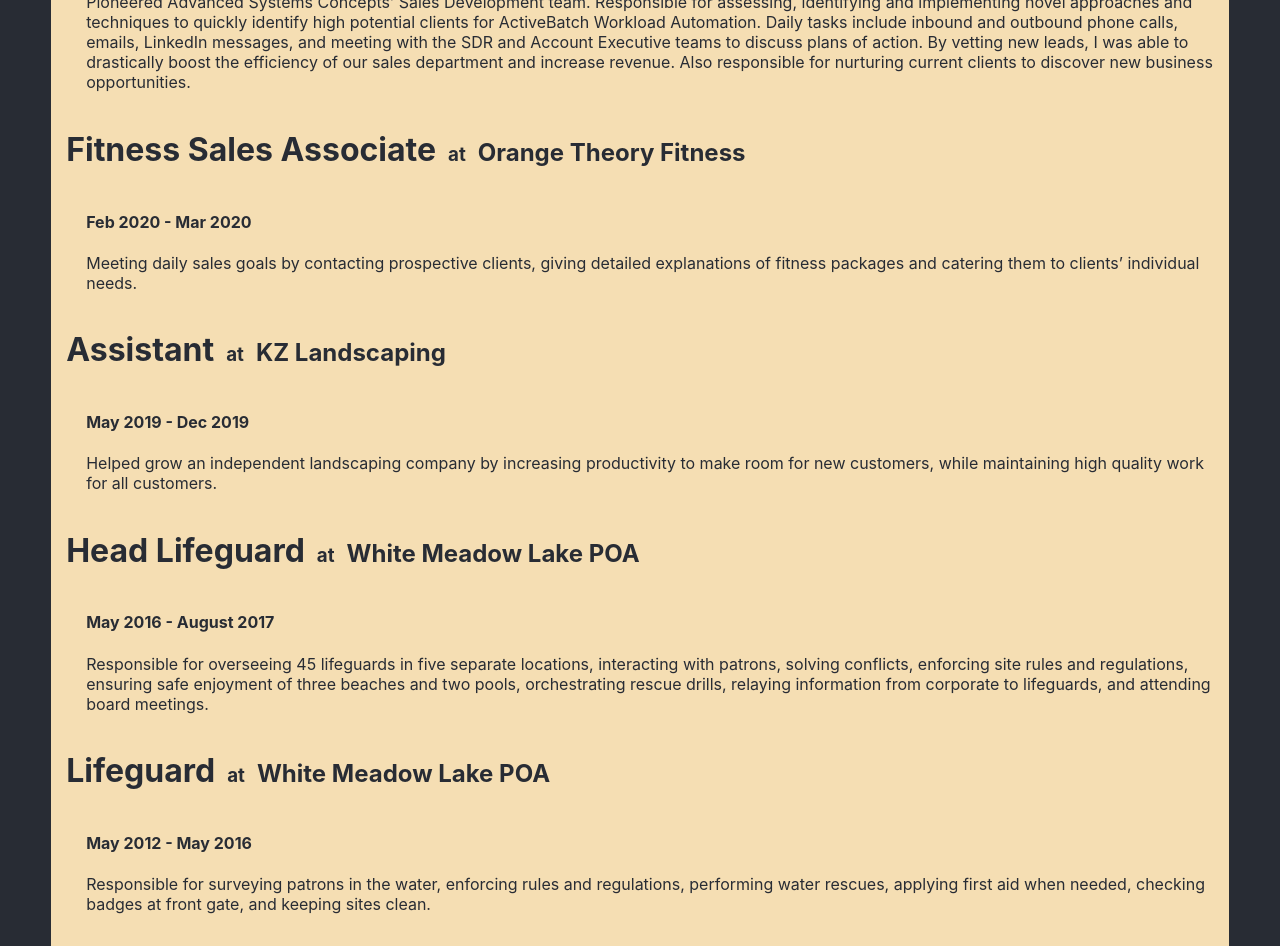
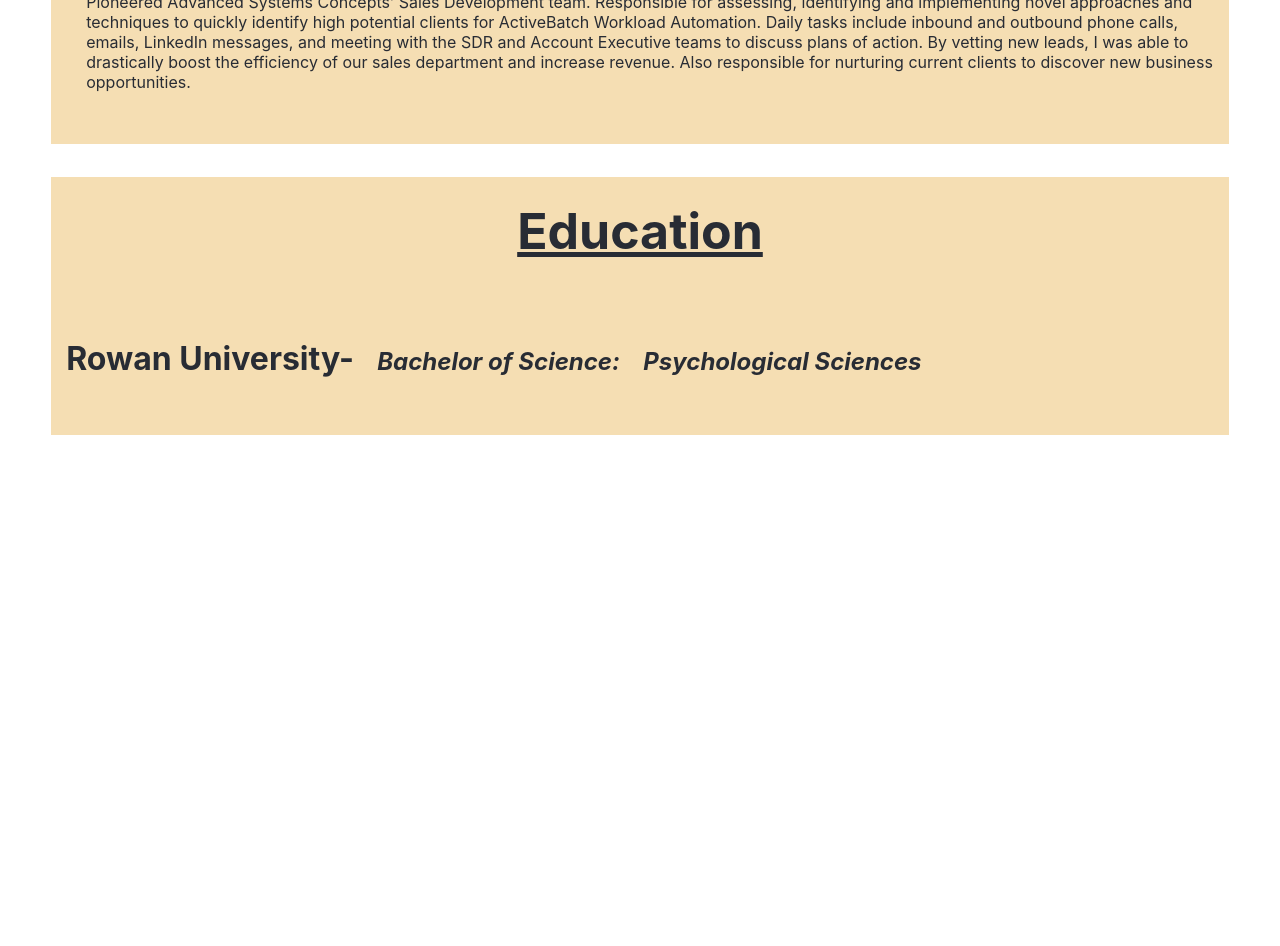
Before and after one commit to brandmch/brandon-mchugh.com, a React (Create React App) app: page / in a window 1280 px wide. Shown: the part 2820-3766 px from the top of the page. After the commit the page ends 3255 px from the top, so only its background shows below. Built offline with nearby package versions, Linux system fonts and the light colour scheme.

Commit message:
consolidated css

```diff
--- a/src/App.css
+++ b/src/App.css
@@ -1,5 +1,5 @@
 body {
-  background-color: #282c34;
+  background-color: "#FFFFFF";
 }
 
 .App {
@@ -7,11 +7,10 @@
   color: aliceblue;
 }
 
-.header>h1 {
+.header > h1 {
   margin-top: 100px;
   font-size: 80px;
 }
-
 
 /* HEADER */
 
@@ -22,18 +21,17 @@
   font-size: 25px;
 }
 
-.links>a:link {
+.links > a:link {
   color: aliceblue;
 }
 
-.links>a:visited {
+.links > a:visited {
   color: aliceblue;
 }
 
-.links>a:hover {
+.links > a:hover {
   color: blueviolet;
 }
-
 
 /* RESUME */
 
@@ -42,8 +40,7 @@
   color: aliceblue;
 }
 
-
-@import url('https://fonts.googleapis.com/css2?family=Fraunces:wght@900&display=swap');
+@import url("https://fonts.googleapis.com/css2?family=Fraunces:wght@900&display=swap");
 
 header {
   height: 100vh;
@@ -63,7 +60,6 @@
   height: 100vh;
   left: 0;
   width: 100%;
-
 
   /* safari hack */
   -webkit-mask-image: -webkit-linear-gradient(top, #ffffff 0%, #ffffff 100%);
@@ -93,7 +89,7 @@
   font-size: 64px;
   text-transform: uppercase;
   text-align: center;
-  font-family: 'Fraunces', serif;
+  font-family: "Fraunces", serif;
   font-weight: 900;
 }
 
@@ -103,15 +99,15 @@
   /* grid-template-columns: auto; */
 }
 
-.button_arrow>button {
+.button_arrow > button {
   width: fit-content;
 }
 
-.button_arrow>img {
+.button_arrow > img {
   height: 50px;
 }
 
-.container_solid .title_wrapper>h1 {
+.container_solid .title_wrapper > h1 {
   color: aliceblue;
 }
 
@@ -122,7 +118,7 @@
   top: 00vh;
 }
 
-.container_image .title_wrapper>h1 {
+.container_image .title_wrapper > h1 {
   color: white;
 }
 
@@ -134,12 +130,13 @@
   margin-right: 4%;
 }
 
-.section>h2 {
-  font-family: 'Fraunces', serif;
+.section > h2 {
+  font-family: "Fraunces", serif;
 }
 
 .section p {
-  font-family: -apple-system, BlinkMacSystemFont, "Segoe UI", Helvetica, Arial, sans-serif, "Apple Color Emoji", "Segoe UI Emoji";
+  font-family: -apple-system, BlinkMacSystemFont, "Segoe UI", Helvetica, Arial,
+    sans-serif, "Apple Color Emoji", "Segoe UI Emoji";
 }
 
 .sections_h1 {
@@ -150,12 +147,15 @@
 }
 
 /* Change skills margin-top to increase size of bottom */
-.skills {
-  margin-top: 30vh;
+
+.infoBox {
   background-color: wheat;
   color: #282c34;
   padding-bottom: 3%;
+}
 
+.skills {
+  margin-top: 30vh;
 }
 
 .skills .grid-container {
@@ -171,30 +171,11 @@
   text-align: left;
 }
 
-.projects {
-  background-color: wheat;
-  color: #282c34;
-  padding-bottom: 3%;
-}
-
-.work_experience {
-  background-color: wheat;
-  color: #282c34;
-  padding-bottom: 3%;
-}
-
-.education {
-  background-color: wheat;
-  color: #282c34;
-  padding-bottom: 3%;
-}
-
 .text-align {
   text-align: center;
   margin-top: 2%;
   margin-bottom: 2%;
 }
-
 
 /* PROJECTS */
 
@@ -206,7 +187,6 @@
 .projectContainer .info {
   margin-left: 20px;
 }
-
 
 /* WORK EXPERIENCE */
 
@@ -225,10 +205,9 @@
   gap: 12px;
 }
 
-.work_experience_container>h4 {
+.work_experience_container > h4 {
   margin-left: 20px;
 }
-
 
 /* EDUCATION */
 
@@ -239,10 +218,9 @@
   margin-left: 15px;
 }
 
-.education_container>h2 {
+.education_container > h2 {
   font-style: italic;
 }
-
 
 /* MAINTENCE_ALERT */
 
@@ -255,153 +233,18 @@
   color: white;
 }
 
-.maintenance_alert>h3 {
+.maintenance_alert > h3 {
   margin-top: 10%;
 }
 
-.maintenance_alert>img {
+.maintenance_alert > img {
   height: 500px;
   margin-bottom: 10%;
 }
 
-
 /* MEME GENERATOR */
 
 /* HEADER */
-
-.header_meme_generator {
-  box-sizing: border-box;
-  display: flex;
-  align-items: center;
-  height: 115px;
-  padding: 20px;
-  color: aliceblue;
-  background: linear-gradient(45deg, rgb(138, 43, 226), rgb(138, 43, 226), red);
-  margin: 0;
-  font-family: 'Poppins', sans-serif;
-}
-
-.header_meme_generator>h1 {
-  font-size: 3em;
-  margin-right: auto;
-}
-
-.header_meme_generator>img {
-  height: 75px;
-  margin-right: 20px;
-}
-
-.header_meme_generator>h2 {
-  font-weight: 500;
-}
-
-/* FORM */
-
-.form_meme_generator>button {
-  width: 84%;
-  display: flex;
-  align-items: center;
-  justify-content: center;
-  text-align: center;
-  margin: auto;
-  margin-top: 2%;
-  height: 45px;
-  background: linear-gradient(45deg, rgb(138, 43, 226), rgb(138, 43, 226), red);
-  font-family: 'Poppins', sans-serif;
-  font-weight: 500;
-  font-size: large;
-  color: aliceblue;
-  border-style: none;
-}
-
-.input-fields_meme_generator {
-  display: flex;
-  justify-content: center;
-}
-
-.input-fields_meme_generator>input {
-  margin-top: 40px;
-  align-items: center;
-  width: 40%;
-  height: 45px;
-  border-radius: 5px;
-  border-color: rgb(210, 210, 210);
-  border-style: solid;
-  border-width: 2px;
-  font-size: large;
-  text-align: center;
-  font-weight: 100;
-}
-
-.input1_meme_generator {
-  margin-right: 2%;
-}
-
-.input2_meme_generator {
-  margin-left: 2%;
-}
-
-.meme {
-  position: relative;
-  text-align: center;
-}
-
-.meme_image {
-  width: 84%;
-  margin: auto;
-  margin-top: 6%;
-  display: flex;
-}
-
-.meme_image:hover {
-  filter: brightness(50%);
-}
-
-.meme_text {
-  position: absolute;
-  width: 80%;
-  text-align: center;
-  left: 50%;
-  transform: translateX(-50%);
-  margin: 15px 0;
-  padding: 0 5px;
-  font-family: impact, sans-serif;
-  font-size: 2em;
-  text-transform: uppercase;
-  color: white;
-  letter-spacing: 1px;
-  text-shadow:
-    2px 2px 0 #000,
-    -2px -2px 0 #000,
-    2px -2px 0 #000,
-    -2px 2px 0 #000,
-    0 2px 0 #000,
-    2px 0 0 #000,
-    0 -2px 0 #000,
-    -2px 0 0 #000,
-    2px 2px 5px #000;
-}
-
-.top {
-  top: 0;
-}
-
-.bottom {
-  bottom: 0;
-}
-
-
-
-
-
-
-
-
-
-
-
-
-
 
 .App-header {
   background-color: #282c34;
@@ -414,24 +257,18 @@
   color: white;
 }
 
-.App-header>h3 {
+.App-header > h3 {
   margin-top: 10%;
 }
 
-.App-header>small {
+.App-header > small {
   margin-bottom: 10%;
 }
 
-.App-header>img {
+.App-header > img {
   height: 500px;
   margin-bottom: 10%;
 }
-
-
-
-
-
-
 
 @keyframes App-logo-spin {
   from {
--- a/src/Components/About_Me/education.js
+++ b/src/Components/About_Me/education.js
@@ -1,18 +1,16 @@
-import React from 'react';
-import Education_Container from './education_container.js';
-import data from '../../data/education_data';
+import React from "react";
+import Education_Container from "./education_container.js";
+import data from "../../data/education_data";
 
-const education = data.map(x => {
-    return <Education_Container
-        key={x.id}
-        {...x} />
-})
+const education = data.map((x) => {
+  return <Education_Container key={x.id} {...x} />;
+});
 
 export default function Education() {
-    return (
-        <div className='education'>
-            <h1 className='sections_h1'>Education</h1>
-            {education}
-        </div>
-    )
+  return (
+    <div className="education infoBox">
+      <h1 className="sections_h1">Education</h1>
+      {education}
+    </div>
+  );
 }
--- a/src/Components/About_Me/projects.js
+++ b/src/Components/About_Me/projects.js
@@ -1,22 +1,17 @@
-import React from 'react';
-import Project_Container from './projects_container';
-import data from '../../data/project_data'
+import React from "react";
+import Project_Container from "./projects_container";
+import data from "../../data/project_data";
 
-
-const projects = data.map(x => {
-    return <Project_Container
-        key={x.id}
-        {...x} />
-})
+const projects = data.map((x) => {
+  return <Project_Container key={x.id} {...x} />;
+});
 
 export default function Projects() {
+  return (
+    <div className="projects infoBox">
+      <h1 className="sections_h1">Projects</h1>
 
-    return (
-        <div className='projects'>
-            <h1 className='sections_h1'>Projects</h1>
-
-            {projects}
-
-        </div>
-    )
+      {projects}
+    </div>
+  );
 }
--- a/src/Components/About_Me/work_experience.js
+++ b/src/Components/About_Me/work_experience.js
@@ -1,19 +1,16 @@
-import React from 'react';
-import Work_Experience_Container from './work_experience_container';
-import data from '../../data/work_experience_data';
+import React from "react";
+import Work_Experience_Container from "./work_experience_container";
+import data from "../../data/work_experience_data";
 
-const work_experience = data.map(x => {
-    return <Work_Experience_Container
-        key={x.id}
-        {...x} />
-})
-
+const work_experience = data.map((x) => {
+  return <Work_Experience_Container key={x.id} {...x} />;
+});
 
 export default function Work_Experience() {
-    return (
-        <div className='work_experience'>
-            <h1 className='sections_h1'>Work Experience</h1>
-            {work_experience}
-        </div>
-    )
+  return (
+    <div className="work_experience infoBox">
+      <h1 className="sections_h1">Work Experience</h1>
+      {work_experience}
+    </div>
+  );
 }
--- a/src/Components/Meme_Generator/header.js
+++ b/src/Components/Meme_Generator/header.js
@@ -1,5 +1,6 @@
 import React from "react";
-import pics from "../../Images/images"
+import pics from "../../Images/images";
+import "./styles.css";
 
 export default function Header() {
   return (
@@ -8,5 +9,5 @@
       <h1>Meme Generator</h1>
       <h2>Just meme it.</h2>
     </div>
-    )
+  );
 }
--- a/src/data/work_experience_data.js
+++ b/src/data/work_experience_data.js
@@ -23,44 +23,4 @@
     description:
       "Pioneered Advanced Systems Concepts’ Sales Development team. Responsible for assessing, identifying and implementing novel approaches and techniques to quickly identify high potential clients for ActiveBatch Workload Automation. Daily tasks include inbound and outbound phone calls, emails, LinkedIn messages, and meeting with the SDR and Account Executive teams to discuss plans of action. By vetting new leads, I was able to drastically boost the efficiency of our sales department and increase revenue. Also responsible for nurturing current clients to discover new business opportunities.",
   },
-  {
-    id: 4,
-    job_title: "Fitness Sales Associate",
-    company: "Orange Theory Fitness",
-    dates: "Feb 2020 - Mar 2020",
-    description:
-      "Meeting daily sales goals by contacting prospective clients, giving detailed explanations of fitness packages and catering them to clients’ individual needs.",
-  },
-  {
-    id: 5,
-    job_title: "Assistant",
-    company: "KZ Landscaping",
-    dates: "May 2019 - Dec 2019",
-    description:
-      "Helped grow an independent landscaping company by increasing productivity to make room for new customers, while maintaining high quality work for all customers.",
-  },
-  {
-    id: 6,
-    job_title: "Head Lifeguard",
-    company: "White Meadow Lake POA",
-    dates: "May 2016 - August 2017",
-    description:
-      "Responsible for overseeing 45 lifeguards in five separate locations, interacting with patrons, solving conflicts, enforcing site rules and regulations, ensuring safe enjoyment of three beaches and two pools, orchestrating rescue drills, relaying information from corporate to lifeguards, and attending board meetings.",
-  },
-  {
-    id: 7,
-    job_title: "Lifeguard",
-    company: "White Meadow Lake POA",
-    dates: "May 2012 - May 2016",
-    description:
-      "Responsible for surveying patrons in the water, enforcing rules and regulations, performing water rescues, applying first aid when needed, checking badges at front gate, and keeping sites clean. ",
-  },
-  {
-    id: 8,
-    job_title: "Crew Member",
-    company: "Chipotle Mexican Grill",
-    dates: "February 2014 - June 2015",
-    description:
-      "Responsible for engaging customers to help maximize their dining experience, building unique meals around individual desires, maintaining high-quality product standards, grilling a variety of meats and vegetables, making different salsas, rice, and guacamole, and finalizing sales. ",
-  },
 ];
```
Also changed, not shown: src/Components/About_Me/skills.js (+16 -19 lines), src/Components/Meme_Generator/form.js (+15 -10 lines), src/Components/Meme_Generator/meme_generator.js (+7 -6 lines), src/Components/Meme_Generator/styles.css (added, +113 -0 lines). Lines whose indentation alone changed are shown as unchanged.
